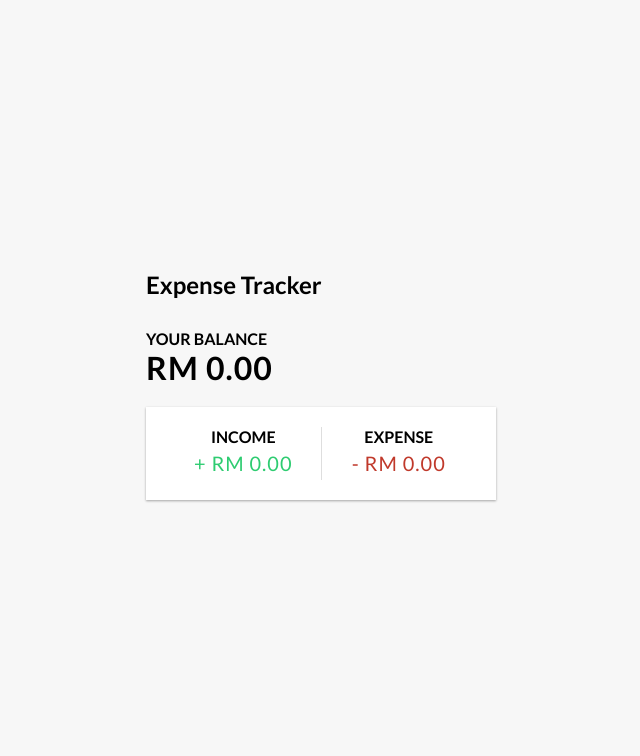
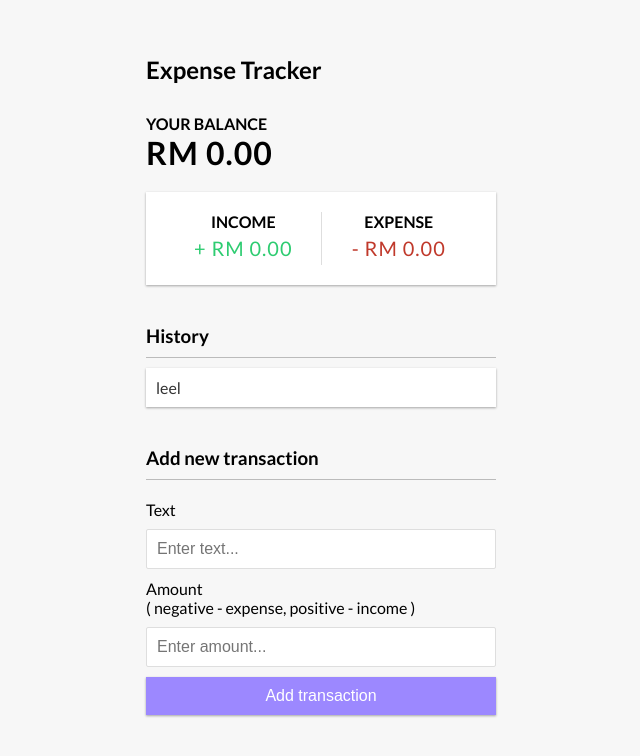
Before and after one commit to sam88mohd/expense-tracker-react, a React (Create React App) app: page / in a window 1280 px wide. Shown: the top 756 px of the page, without its empty margins (319-959 px from the left). Built offline with nearby package versions, Linux system fonts and the light colour scheme.

Commit message:
create history-list

```diff
--- a/src/App.js
+++ b/src/App.js
@@ -1,7 +1,9 @@
 import React from "react";
 import Balance from "./components/Balance";
 import Header from "./components/Header";
+import HistoryList from "./components/HistoryList";
 import IncomeExpenses from "./components/IncomeExpenses";
+import Transaction from "./components/Transaction";
 
 const App = () => {
   return (
@@ -10,6 +12,8 @@ const App = () => {
       <div className="container">
         <Balance />
         <IncomeExpenses />
+        <HistoryList />
+        <Transaction />
       </div>
     </>
   );
--- /dev/null
+++ b/src/components/HistoryList.js
@@ -0,0 +1,14 @@
+import React from "react";
+
+const HistoryList = () => {
+  return (
+    <>
+      <h3>History</h3>
+      <ul className="list">
+        <li>leel</li>
+      </ul>
+    </>
+  );
+};
+
+export default HistoryList;
--- /dev/null
+++ b/src/components/Transaction.js
@@ -0,0 +1,13 @@
+import React from "react";
+import TransactionForm from "./TransactionForm";
+
+const Transaction = () => {
+  return (
+    <>
+      <h3>Add new transaction</h3>
+      <TransactionForm />
+    </>
+  );
+};
+
+export default Transaction;
--- /dev/null
+++ b/src/components/TransactionForm.js
@@ -0,0 +1,21 @@
+import React from "react";
+
+const TransactionForm = () => {
+  return (
+    <form action="">
+      <div>
+        <label>Text</label>
+        <input type="text" placeholder="Enter text..." />
+      </div>
+      <div>
+        <label>
+          Amount <br /> ( negative - expense, positive - income )
+        </label>
+        <input type="number" placeholder="Enter amount..." />
+      </div>
+      <button className="btn">Add transaction</button>
+    </form>
+  );
+};
+
+export default TransactionForm;
--- a/src/index.css
+++ b/src/index.css
@@ -72,3 +72,52 @@ h3 {
 .money.minus {
   color: #c0392b;
 }
+
+.list {
+  list-style: none;
+  padding: 0;
+  margin-bottom: 40px;
+}
+
+.list li {
+  background-color: #fff;
+  box-shadow: var(--box-shadow);
+  color: #333;
+  display: flex;
+  justify-content: space-between;
+  position: relative;
+  padding: 10px;
+  margin: 10px 0;
+}
+
+label {
+  display: inline-block;
+  margin: 10px 0;
+}
+
+input[type="text"],
+input[type="number"] {
+  border: 1px solid #dedede;
+  border-radius: 2px;
+  display: block;
+  font-size: 16px;
+  padding: 10px;
+  width: 100%;
+}
+
+.btn {
+  cursor: pointer;
+  background-color: #9c88ff;
+  box-shadow: var(--box-shadow);
+  color: #fff;
+  border: 0;
+  display: block;
+  font-size: 16px;
+  margin: 10px 0 30px;
+  padding: 10px;
+  width: 100%;
+}
+
+.btn:focus {
+  outline: 0;
+}
```
